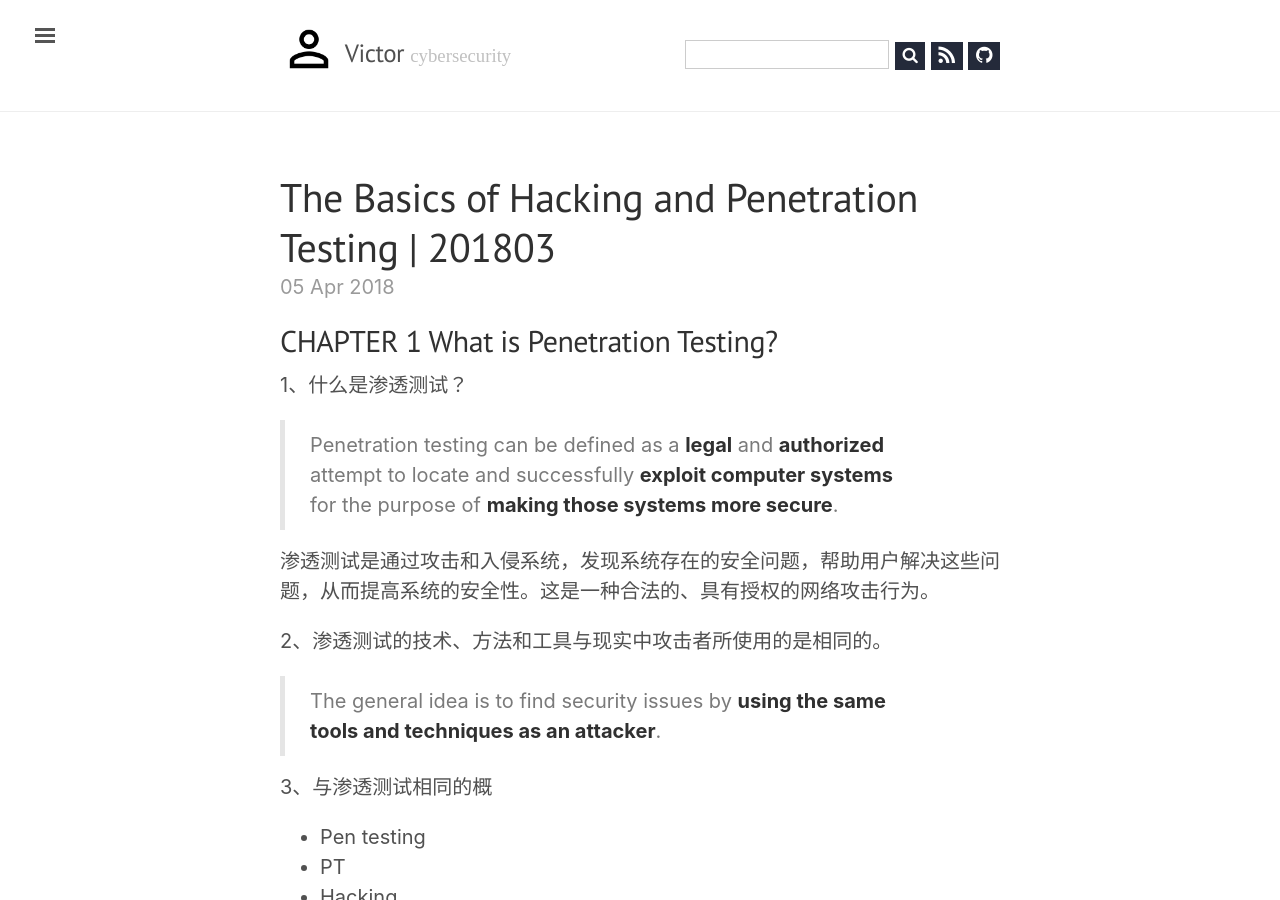
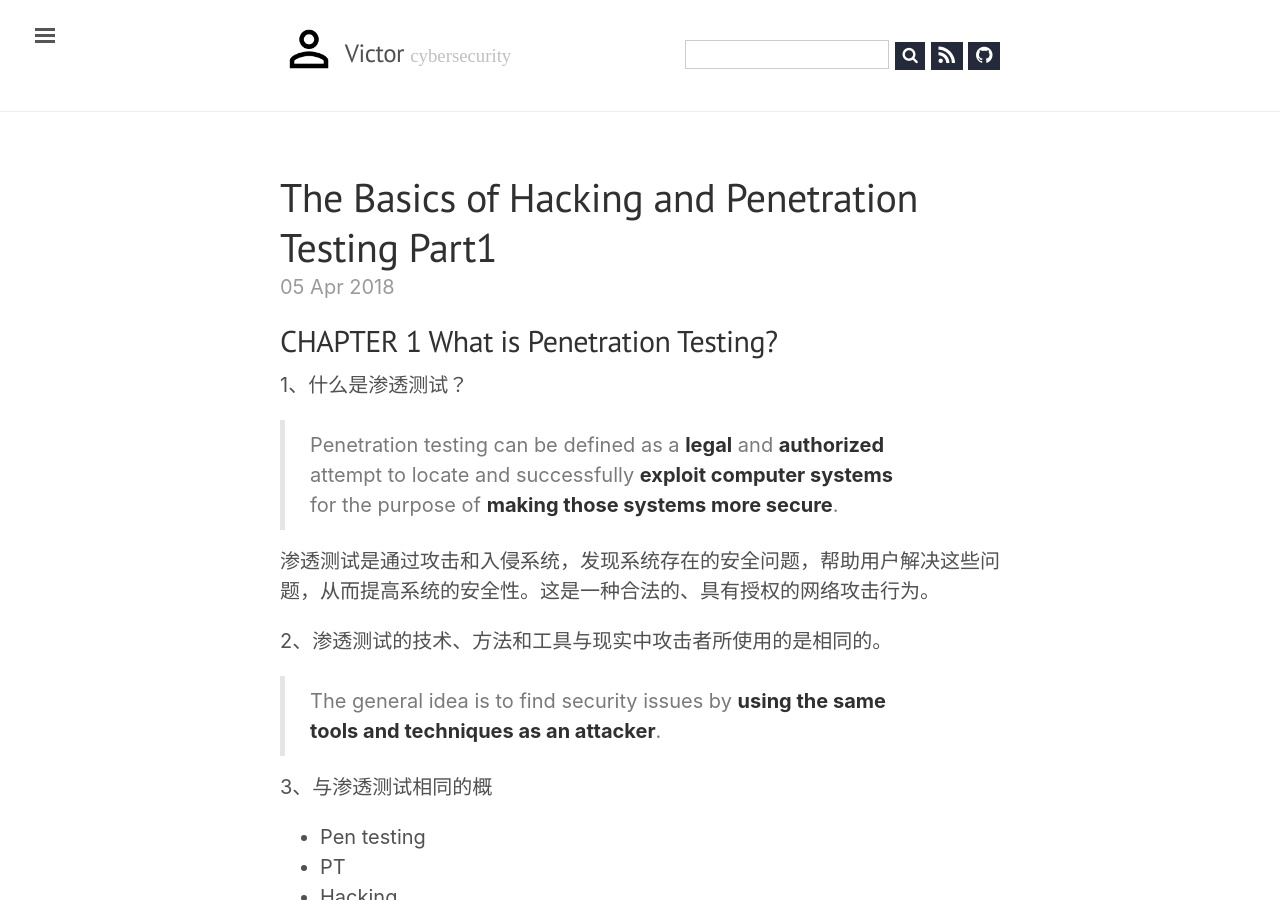
Before and after one commit to victor-infosec/victor-infosec.github.io, a Jekyll site: the page built from _posts/books/The-Basics-of-Hacking-and-Penetration-Testing/2018-04-05-The-Basics-of-Hacking-and-Penetration-Testing-Part1.md, in a window 1280 px wide and 900 px high. Built offline with Jekyll 4.4.1, drawn with Linux system fonts in a browser that asks for light colours; nearby versions of some CDN libraries; some web fonts are replaced; library files that are not in the unit come from our copies; some of the changed text lies outside the part shown.

Commit message:
20180405

```diff
--- a/_posts/books/The-Basics-of-Hacking-and-Penetration-Testing/2018-04-05-The-Basics-of-Hacking-and-Penetration-Testing.md
+++ b/_posts/books/The-Basics-of-Hacking-and-Penetration-Testing/2018-04-05-The-Basics-of-Hacking-and-Penetration-Testing-Part1.md
@@ -1,6 +1,6 @@
 ---
 layout: post
-title: The Basics of Hacking and Penetration Testing | 201803
+title: The Basics of Hacking and Penetration Testing Part1
 key: 20180404
 category: books
 tags:
```
Also changed, not shown: other parts of _posts/books/The-Basics-of-Hacking-and-Penetration-Testing/2018-04-05-The-Basics-of-Hacking-and-Penetration-Testing-Part1.md (+0 -4 lines).
